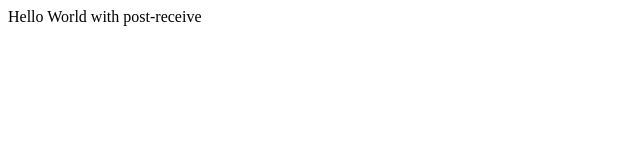
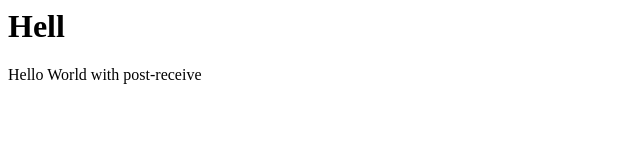
Before and after one commit to innermond/ICartiVizitare, a plain HTML site: page index.html in a window 1280 px wide. Shown: the whole page, without its empty margins (0-640 px from the left). Drawn offline with Linux system fonts and the light colour scheme.

Commit message:
post hook extended

```diff
--- a/index.html
+++ b/index.html
@@ -3,6 +3,7 @@
       <title>PHP Test</title>
      </head>
      <body>
+     <h1>Hell</h1>
         <p>Hello World with post-receive</p>
      </body>
     </html>
```
